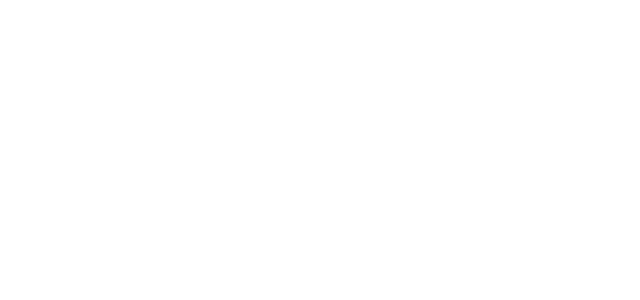
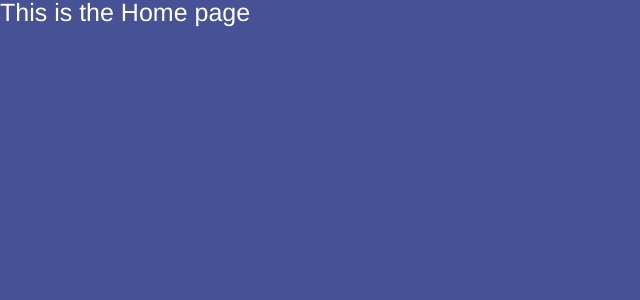
Before and after one commit to yintinggrace/action-ally, a React (Create React App) app: page / in a window 1280 px wide. Shown: the top 300 px of the page, without its empty margins (0-640 px from the left). Built offline with nearby package versions, Linux system fonts and the light colour scheme; the HTML template or start-up script is replaced by a standard one.

Commit message:
Added background color

```diff
--- a/src/theme/GlobalStyle.ts
+++ b/src/theme/GlobalStyle.ts
@@ -6,6 +6,7 @@ const GlobalStyle = createGlobalStyle`
   * {
     border: 0;
     color: ${theme.colors.white};
+    background-color: ${theme.colors.royalBlue};
     font-family: 'Helvetica', 'Arial', sans-serif;
     font-size: ${theme.fontSizes.mouse};
     line-height: 1;
```
